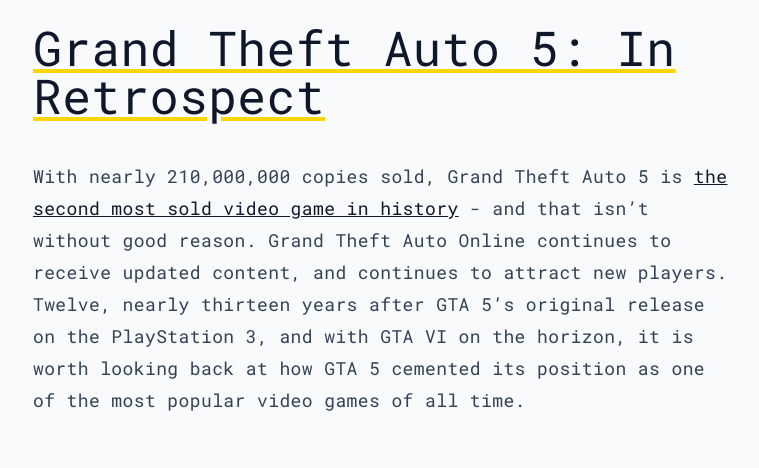
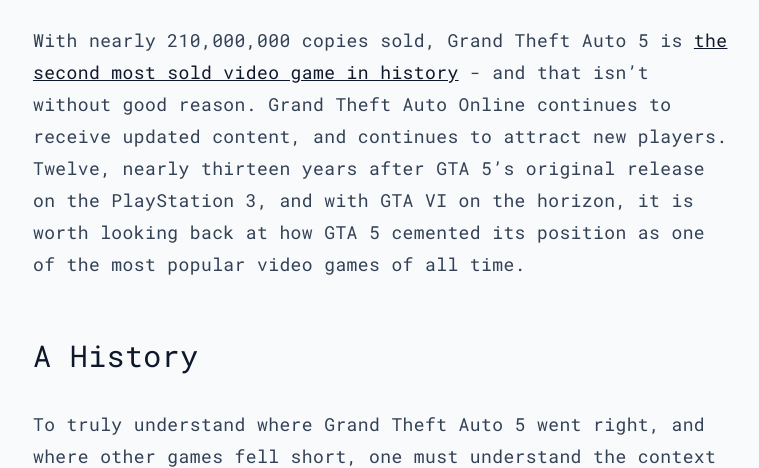
Before and after one commit to nmcain/gaming-journalism-blog, a Jekyll site: the page built from _posts/2024-11-04-gta.md, in a window 1280 px wide and 900 px high, cut to the strip 432-900 px from the top of the window. Shown: the whole strip, without its empty margins (256-1015 px from the left). Built offline with Jekyll 4.4.1, drawn with Linux system fonts in a browser that asks for light colours.

Commit message:
Title Fix

```diff
--- a/_posts/2024-11-04-gta.md
+++ b/_posts/2024-11-04-gta.md
@@ -10,7 +10,6 @@
 author: Noah Cain
 comments: false
 ---
-# Grand Theft Auto 5: In Retrospect
 
 With nearly 210,000,000 copies sold, Grand Theft Auto 5 is [the second most sold video game in history](https://en.wikipedia.org/wiki/List_of_best-selling_video_games) - and that isn’t without good reason. Grand Theft Auto Online continues to receive updated content, and continues to attract new players. Twelve, nearly thirteen years after GTA 5’s original release on the PlayStation 3, and with GTA VI on the horizon, it is worth looking back at how GTA 5 cemented its position as one of the most popular video games of all time.
 
```
